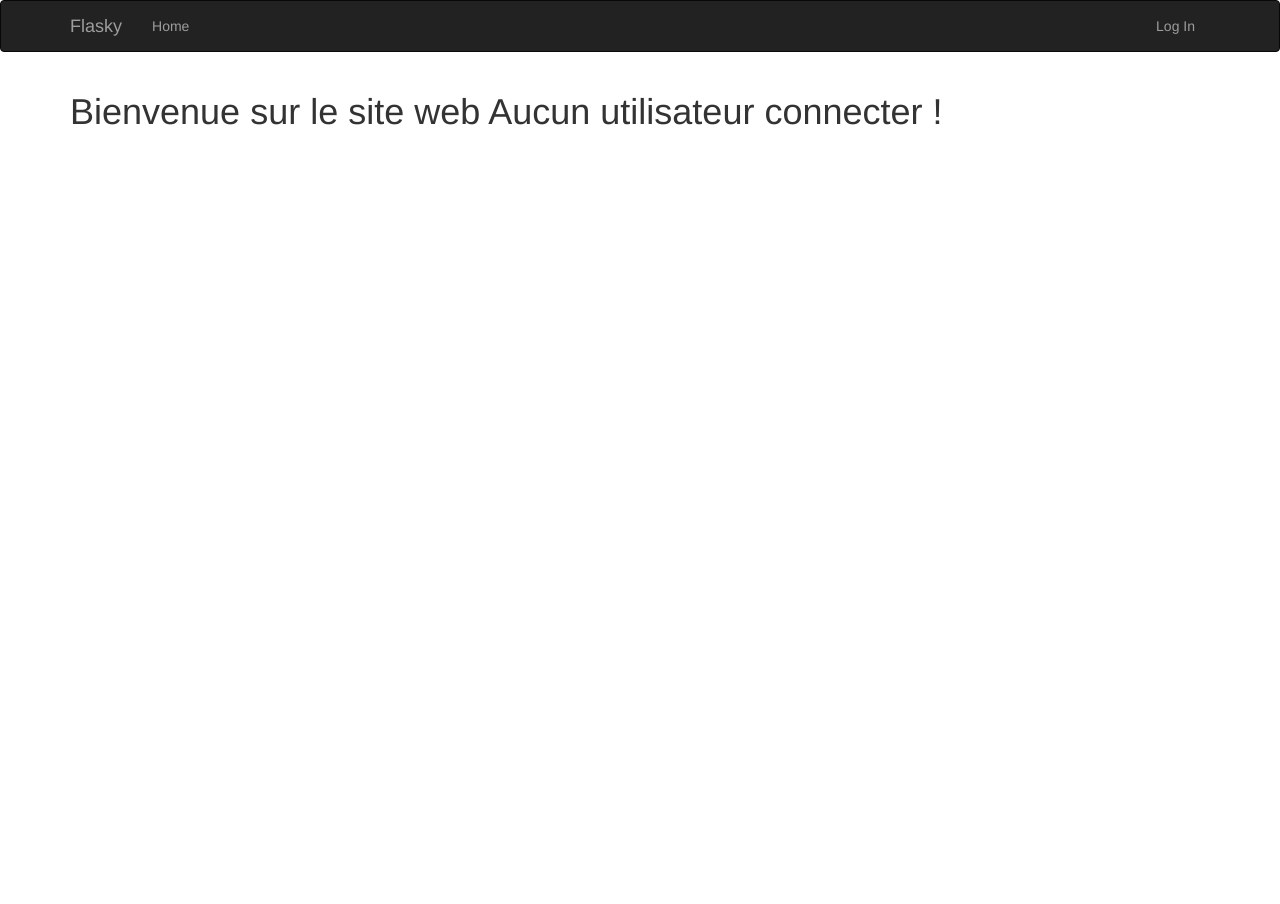
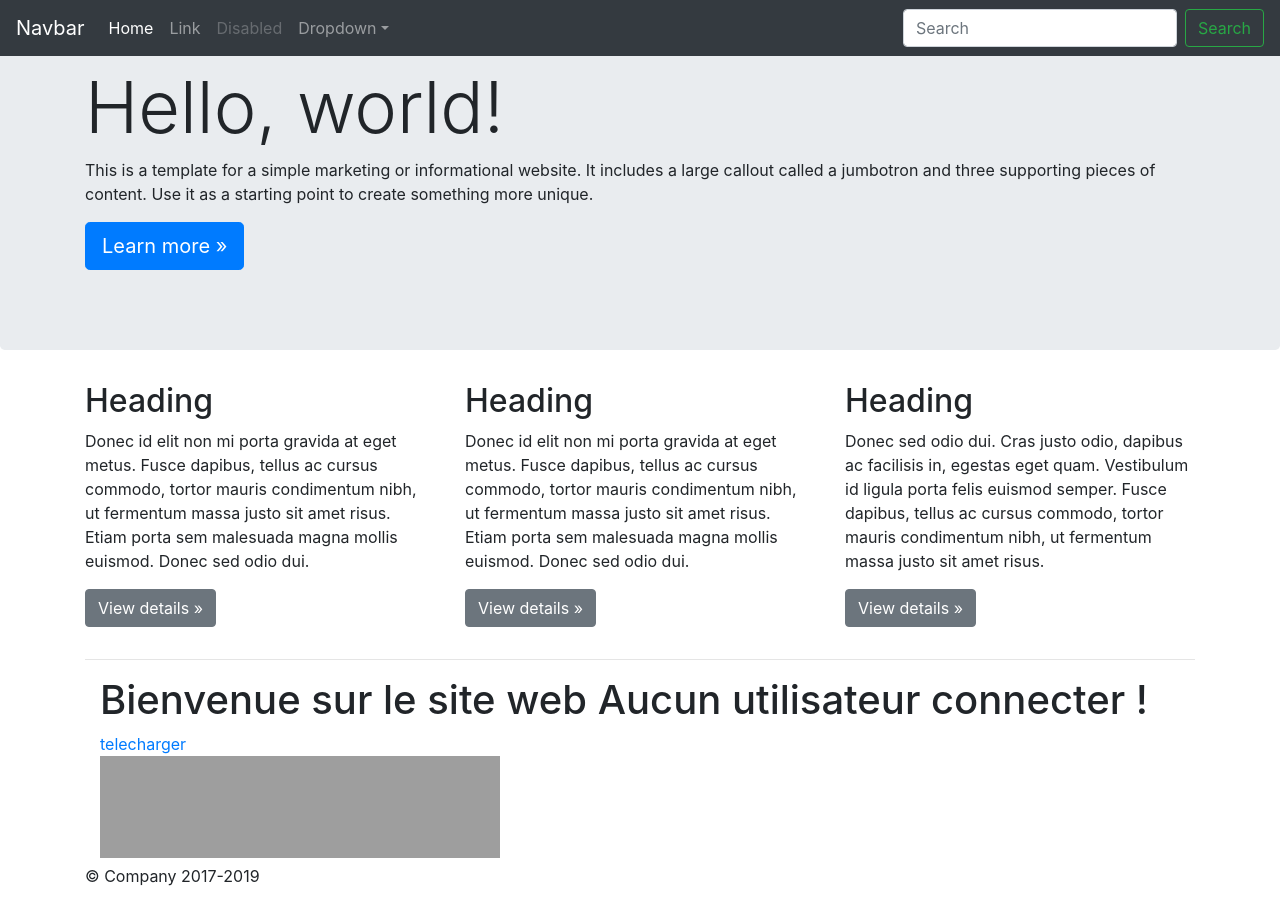
Before and after one commit to elmaroufa/dars-multimedia, a Flask app: page / in a window 1280 px wide. Before the commit the page ends 125 px from the top, so only its background shows below. Run offline with Flask 2, Linux system fonts and the light colour scheme; some libraries are stand-ins or nearby versions; grey boxes are pictures that could not be loaded.

Commit message:
Debuts des travaux sur la template

```diff
--- a/app/templates/base.html
+++ b/app/templates/base.html
@@ -1,32 +1,126 @@
-{% extends "bootstrap/base.html" %}
-{% block title %}Flasky{% endblock %}
+<!doctype html>
+<html lang="en">
+  <head>
+    <meta charset="utf-8">
+    <meta name="viewport" content="width=device-width, initial-scale=1, shrink-to-fit=no">
+    <meta name="description" content="">
+    <meta name="author" content="Mark Otto, Jacob Thornton, and Bootstrap contributors">
+    <meta name="generator" content="Jekyll v3.8.6">
+    <title>{% block title %}Flasky{% endblock %}</title>
+
+    <link rel="canonical" href="https://getbootstrap.com/docs/4.4/examples/jumbotron/">
+
+    <!-- Bootstrap core CSS -->
+    <link rel="stylesheet" href="https://stackpath.bootstrapcdn.com/bootstrap/4.4.1/css/bootstrap.min.css" integrity="sha384-Vkoo8x4CGsO3+Hhxv8T/Q5PaXtkKtu6ug5TOeNV6gBiFeWPGFN9MuhOf23Q9Ifjh" crossorigin="anonymous">
+
+    <!-- Favicons -->
+<link rel="apple-touch-icon" href="/docs/4.4/assets/img/favicons/apple-touch-icon.png" sizes="180x180">
+<link rel="icon" href="/docs/4.4/assets/img/favicons/favicon-32x32.png" sizes="32x32" type="image/png">
+<link rel="icon" href="/docs/4.4/assets/img/favicons/favicon-16x16.png" sizes="16x16" type="image/png">
+<link rel="manifest" href="/docs/4.4/assets/img/favicons/manifest.json">
+<link rel="mask-icon" href="/docs/4.4/assets/img/favicons/safari-pinned-tab.svg" color="#563d7c">
+<link rel="icon" href="/docs/4.4/assets/img/favicons/favicon.ico">
+<meta name="msapplication-config" content="/docs/4.4/assets/img/favicons/browserconfig.xml">
+<meta name="theme-color" content="#563d7c">
+
+
+    <style>
+      .bd-placeholder-img {
+        font-size: 1.125rem;
+        text-anchor: middle;
+        -webkit-user-select: none;
+        -moz-user-select: none;
+        -ms-user-select: none;
+        user-select: none;
+      }
+
+      @media (min-width: 768px) {
+        .bd-placeholder-img-lg {
+          font-size: 3.5rem;
+        }
+      }
+    </style>
+    <!-- Custom styles for this template -->
+    <link href="jumbotron.css" rel="stylesheet">
+  </head>
+  <body>
     {% block navbar %}
-    <div class="navbar navbar-inverse" role="navigation">
+    <nav class="navbar navbar-expand-md navbar-dark fixed-top bg-dark">
+  <a class="navbar-brand" href="#">Navbar</a>
+  <button class="navbar-toggler" type="button" data-toggle="collapse" data-target="#navbarsExampleDefault" aria-controls="navbarsExampleDefault" aria-expanded="false" aria-label="Toggle navigation">
+    <span class="navbar-toggler-icon"></span>
+  </button>
+
+  <div class="collapse navbar-collapse" id="navbarsExampleDefault">
+    <ul class="navbar-nav mr-auto">
+      <li class="nav-item active">
+        <a class="nav-link" href="#">Home <span class="sr-only">(current)</span></a>
+      </li>
+      <li class="nav-item">
+        <a class="nav-link" href="#">Link</a>
+      </li>
+      <li class="nav-item">
+        <a class="nav-link disabled" href="#" tabindex="-1" aria-disabled="true">Disabled</a>
+      </li>
+      <li class="nav-item dropdown">
+        <a class="nav-link dropdown-toggle" href="#" id="dropdown01" data-toggle="dropdown" aria-haspopup="true" aria-expanded="false">Dropdown</a>
+        <div class="dropdown-menu" aria-labelledby="dropdown01">
+          <a class="dropdown-item" href="#">Action</a>
+          <a class="dropdown-item" href="#">Another action</a>
+          <a class="dropdown-item" href="#">Something else here</a>
+        </div>
+      </li>
+    </ul>
+    <form class="form-inline my-2 my-lg-0">
+      <input class="form-control mr-sm-2" type="text" placeholder="Search" aria-label="Search">
+      <button class="btn btn-outline-success my-2 my-sm-0" type="submit">Search</button>
+    </form>
+  </div>
+</nav>
+{% endblock %}
+<main role="main">
+
+  <!-- Main jumbotron for a primary marketing message or call to action -->
+  <div class="jumbotron">
     <div class="container">
-            <div class="navbar-header">
-                <button type="button" class="navbar-toggle" data-toggle="collapse" data-target=".navbar-collapse">
-                <span class="sr-only">Toggle navigation</span>
-                <span class="icon-bar"></span>
-                <span class="icon-bar"></span>
-                <span class="icon-bar"></span>
-                </button> <a class="navbar-brand" href="/">Flasky</a>
-            </div>
-            <div class="navbar-collapse collapse">
-                <ul class="nav navbar-nav">
-                    <li><a href="/">Home</a></li>
-                </ul>
-                <ul class="nav navbar-nav navbar-right">
-                    {% if current_user.is_authenticated %}
-                    <li><a href="{{ url_for('auth.logout') }}">Log Out</a></li>
-                    {% else %}
-                    <li><a href="{{ url_for('auth.login') }}">Log In</a></li>
-                    {% endif %}
+      <h1 class="display-3">Hello, world!</h1>
+      <p>This is a template for a simple marketing or informational website. It includes a large callout called a jumbotron and three supporting pieces of content. Use it as a starting point to create something more unique.</p>
+      <p><a class="btn btn-primary btn-lg" href="#" role="button">Learn more &raquo;</a></p>
     </div>
   </div>
+
+  <div class="container">
+    <!-- Example row of columns -->
+    <div class="row">
+      <div class="col-md-4">
+        <h2>Heading</h2>
+        <p>Donec id elit non mi porta gravida at eget metus. Fusce dapibus, tellus ac cursus commodo, tortor mauris condimentum nibh, ut fermentum massa justo sit amet risus. Etiam porta sem malesuada magna mollis euismod. Donec sed odio dui. </p>
+        <p><a class="btn btn-secondary" href="#" role="button">View details &raquo;</a></p>
       </div>
-        {% endblock %}
+      <div class="col-md-4">
+        <h2>Heading</h2>
+        <p>Donec id elit non mi porta gravida at eget metus. Fusce dapibus, tellus ac cursus commodo, tortor mauris condimentum nibh, ut fermentum massa justo sit amet risus. Etiam porta sem malesuada magna mollis euismod. Donec sed odio dui. </p>
+        <p><a class="btn btn-secondary" href="#" role="button">View details &raquo;</a></p>
+      </div>
+      <div class="col-md-4">
+        <h2>Heading</h2>
+        <p>Donec sed odio dui. Cras justo odio, dapibus ac facilisis in, egestas eget quam. Vestibulum id ligula porta felis euismod semper. Fusce dapibus, tellus ac cursus commodo, tortor mauris condimentum nibh, ut fermentum massa justo sit amet risus.</p>
+        <p><a class="btn btn-secondary" href="#" role="button">View details &raquo;</a></p>
+      </div>
+    </div>
+    <hr>
     {% block content %}
     <div class="container">
 {% block page_content %}{% endblock %}
     </div>
 {% endblock %}
+  </div> <!-- /container -->
+
+</main>
+
+<footer class="container">
+  <p>&copy; Company 2017-2019</p>
+</footer>
+<script src="https://code.jquery.com/jquery-3.4.1.slim.min.js" integrity="sha384-J6qa4849blE2+poT4WnyKhv5vZF5SrPo0iEjwBvKU7imGFAV0wwj1yYfoRSJoZ+n" crossorigin="anonymous"></script>
+      <script>window.jQuery || document.write('<script src="/docs/4.4/assets/js/vendor/jquery.slim.min.js"><\/script>')</script><script src="/docs/4.4/dist/js/bootstrap.bundle.min.js" integrity="sha384-6khuMg9gaYr5AxOqhkVIODVIvm9ynTT5J4V1cfthmT+emCG6yVmEZsRHdxlotUnm" crossorigin="anonymous"></script></body>
+</html>
--- a/app/templates/home.html
+++ b/app/templates/home.html
@@ -7,5 +7,20 @@
     {% else %}
     Aucun utilisateur connecter
     {% endif %}!</h1>
+
+
+    <a href="https://d3ctxlq1ktw2nl.cloudfront.net/staging/2020-3-10/63437589-44100-2-01a32a36069c.m4a" download>telecharger</a></br>
+      <iframe src="https://anchor.fm/abbo/embed/episodes/Sermont-vendredi-Dr-Mousaa-eckp4i" height="102px" width="400px" frameborder="0" scrolling="no"></iframe>
+
+{% endblock %}
+<div class="navbar-collapse collapse">
+  <ul class="nav navbar-nav">
+      <li><a href="/">Home</a></li>
+  </ul>
+  <ul class="nav navbar-nav navbar-right">
+      {% if current_user.is_authenticated %}
+      <li><a href="{{ url_for('auth.logout') }}">Log Out</a></li>
+      {% else %}
+      <li><a href="{{ url_for('auth.login') }}">Log In</a></li>
+      {% endif %}
 </div>
-{% endblock %}
--- a/config.py
+++ b/config.py
@@ -14,8 +14,8 @@ class Config:
     FLASKY_ADMIN = os.environ.get('FLASKY_ADMIN')
     SQLALCHEMY_TRACK_MODIFICATIONS = False
     SECRET_KEY = os.urandom(12).hex()
-    SQLALCHEMY_DATABASE_URI = os.environ.get('DEV_DATABASE_URL')
-    DEBUG = True
+    #SQLALCHEMY_DATABASE_URI = os.environ.get('DEV_DATABASE_URL')
+    #DEBUG = True
 
     @staticmethod
     def init_app(app):
@@ -34,7 +34,7 @@ class TestingConfig(Config):
 
 class ProductionConfig(Config):
     DEBUG = False
-    SQLALCHEMY_DATABASE_URI = os.environ.get('DEV_DATABASE_URL') or \
+    SQLALCHEMY_DATABASE_URI = os.environ.get('PROD_DATABASE_URL') or \
         'slqlite:///' + os.path.join(basedir,'data-dev.sqlite')
 
 config = {
```
Also changed, not shown: app/models.py (+37 -0 lines), app/datadev.db, datadev.db (added), 1 other file. Lines whose indentation alone changed are shown as unchanged.
